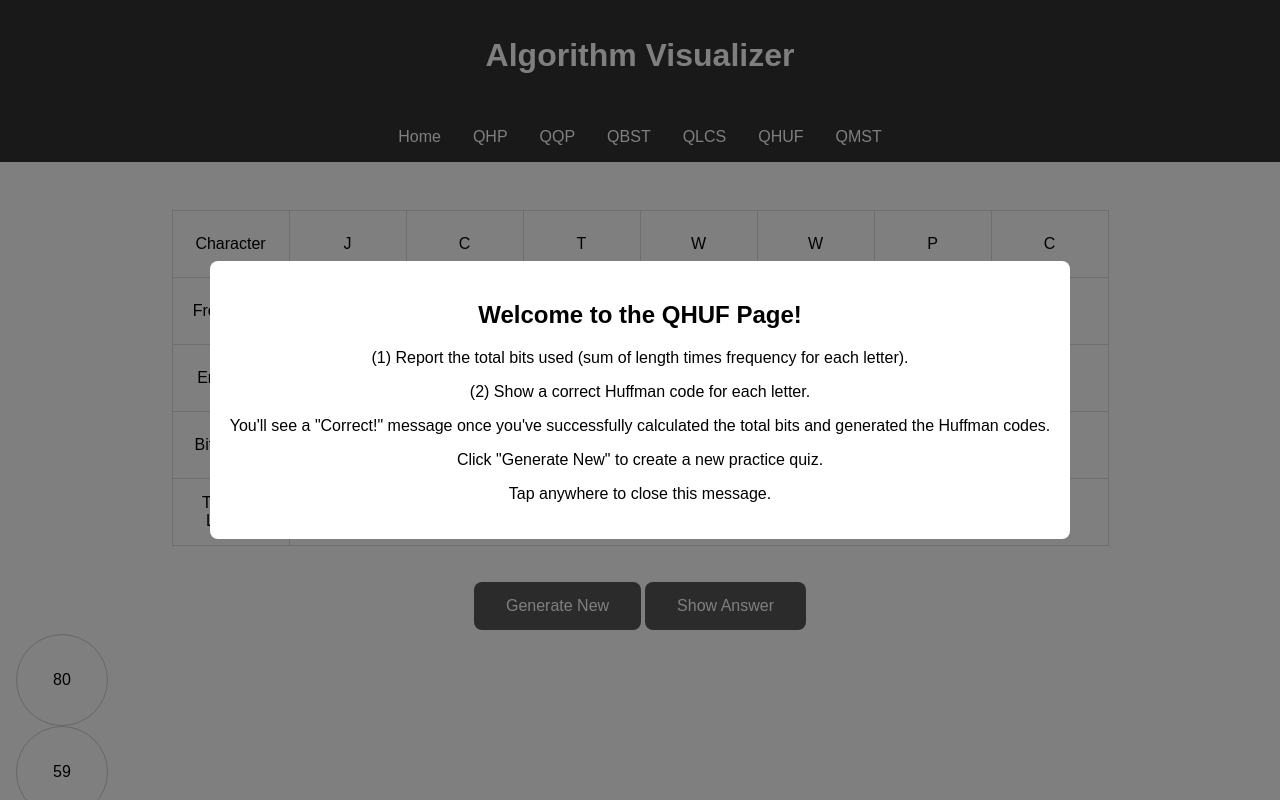
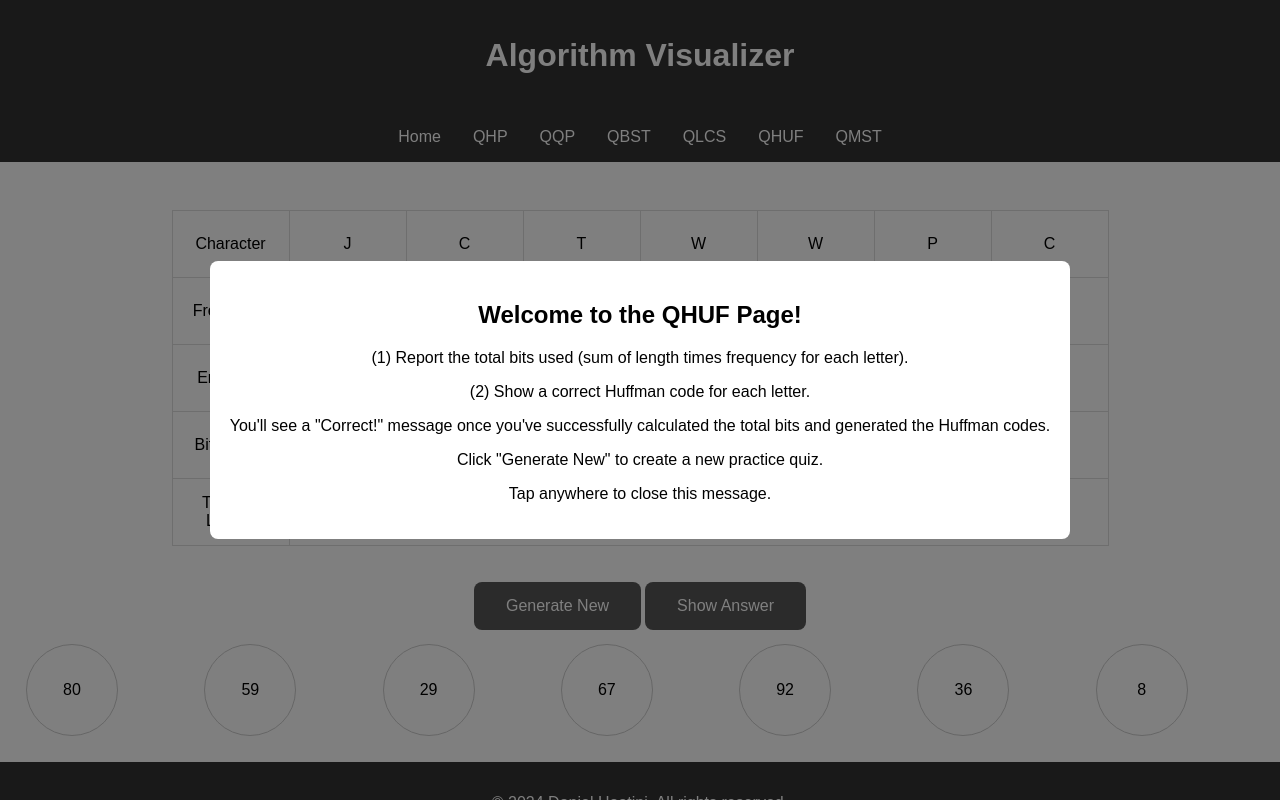
Before and after one commit to DanielH987/algorithm-visualizer, a React (Create React App) app: page /qhuf in a window 1280 px wide. Shown: the top 800 px of the page. Built offline with nearby package versions, Linux system fonts and the light colour scheme.

Commit message:
refactor: Improve HuffmanTree component by using a table for layout and styling

```diff
--- a/src/components/Huffman/HuffmanTree.js
+++ b/src/components/Huffman/HuffmanTree.js
@@ -74,18 +74,18 @@ const HuffmanTree = ({ randomNumbers }) => {
     };
 
     return (
-        <div className="huffman-tree">
-            <div className="huffman-tree-row">
+        <table className="huffman-tree">
+            <tr>
                 {numbers.map((number, index) => (
-                    <div className="huffman-tree-cell" key={index}>
+                    <td key={index}>
                         <Node
                             index={index}
                             number={number}
                             onNodeDrop={handleNodeDrop}
                         />
-                    </div>
+                    </td>
                 ))}
-            </div>
+            </tr>
             {showDropdown && (
                 <div className="dropdown-menu" style={{ top: dropdownPosition.top, left: dropdownPosition.left }}>
                     <ul>
@@ -94,7 +94,7 @@ const HuffmanTree = ({ randomNumbers }) => {
                     </ul>
                 </div>
             )}
-        </div>
+        </table>
     );
 }
 
```
